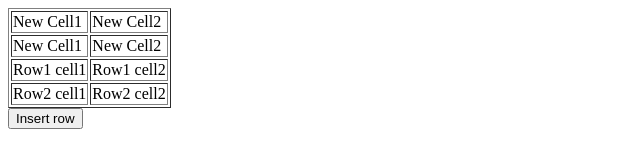
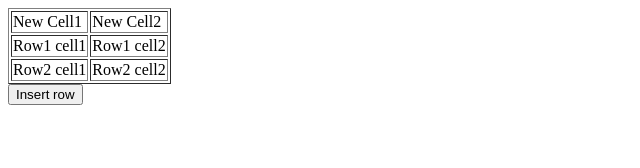
Before and after one commit to acciojob/create-table-1-VamsiBunny, a website: page main.html in a window 1280 px wide. Both pictures are taken after a click on the button "Insert row". Shown: the whole page, without its empty margins (0-640 px from the left). Drawn offline with Linux system fonts and the light colour scheme.

Commit message:
created a submission

```diff
--- a/main.html
+++ b/main.html
@@ -10,7 +10,7 @@
 
 <body>
 	<table id="sampleTable" border="1">
-		<tr><td>New Cell1</td><td>New Cell2</td></tr>
+
     <tr><td>Row1 cell1</td><td>Row1 cell2</td></tr>
     <tr><td>Row2 cell1</td><td>Row2 cell2</td></tr>
 </table>
--- a/script.js
+++ b/script.js
@@ -1,18 +1,21 @@
 let table = document.getElementById("sampleTable");
 
 function insert_Row() {
+    // Create a new row (tr)
     let newRow = document.createElement("tr");
 
+    // Create the first cell (td) with content "New Cell1"
     let newCell1 = document.createElement("td");
     newCell1.textContent = "New Cell1";
 
+    // Create the second cell (td) with content "New Cell2"
     let newCell2 = document.createElement("td");
     newCell2.textContent = "New Cell2";
 
+    // Append the cells to the new row
     newRow.appendChild(newCell1);
     newRow.appendChild(newCell2);
 
-    console.log("New row inserted:", newRow);
-
-    table.insertBefore(newRow, table.firstChild);
+    // Prepend the new row at the top of the table
+    table.prepend(newRow);  // Prepend adds the new row at the beginning of the table
 }
```
